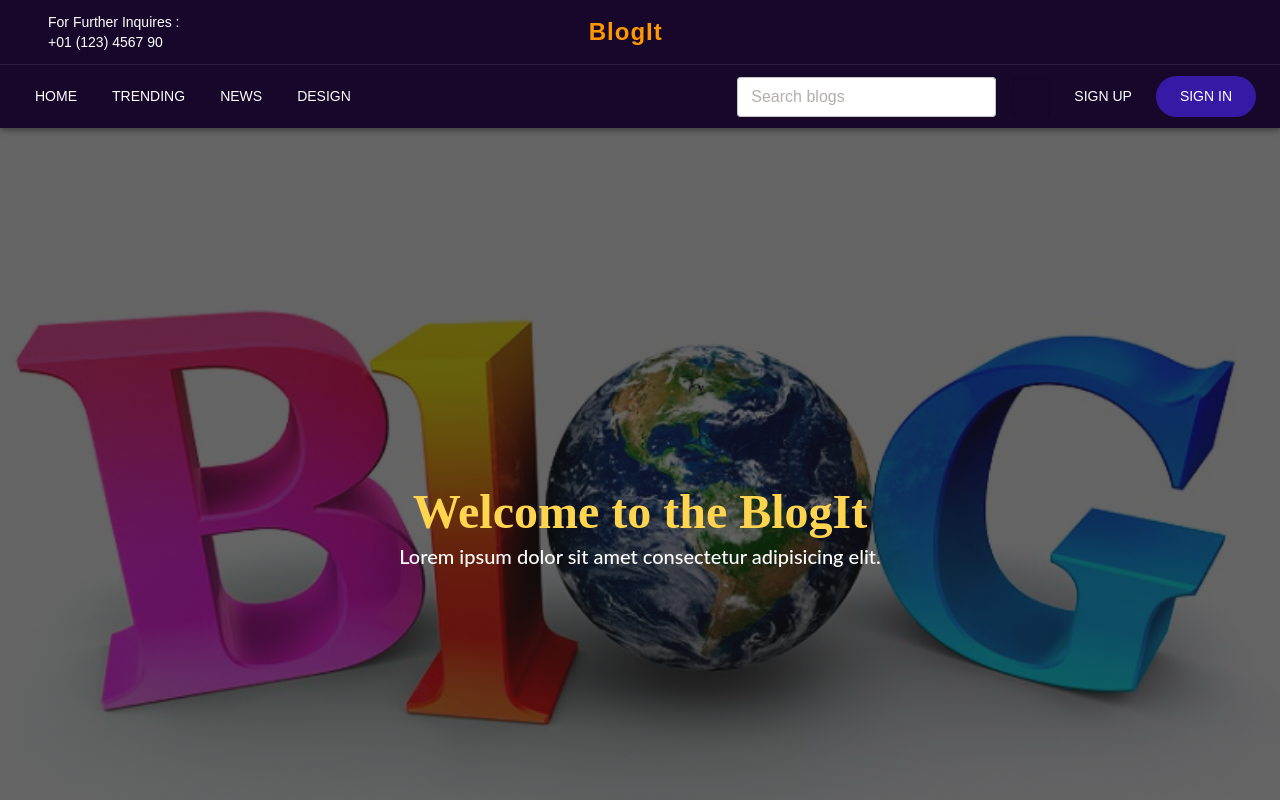
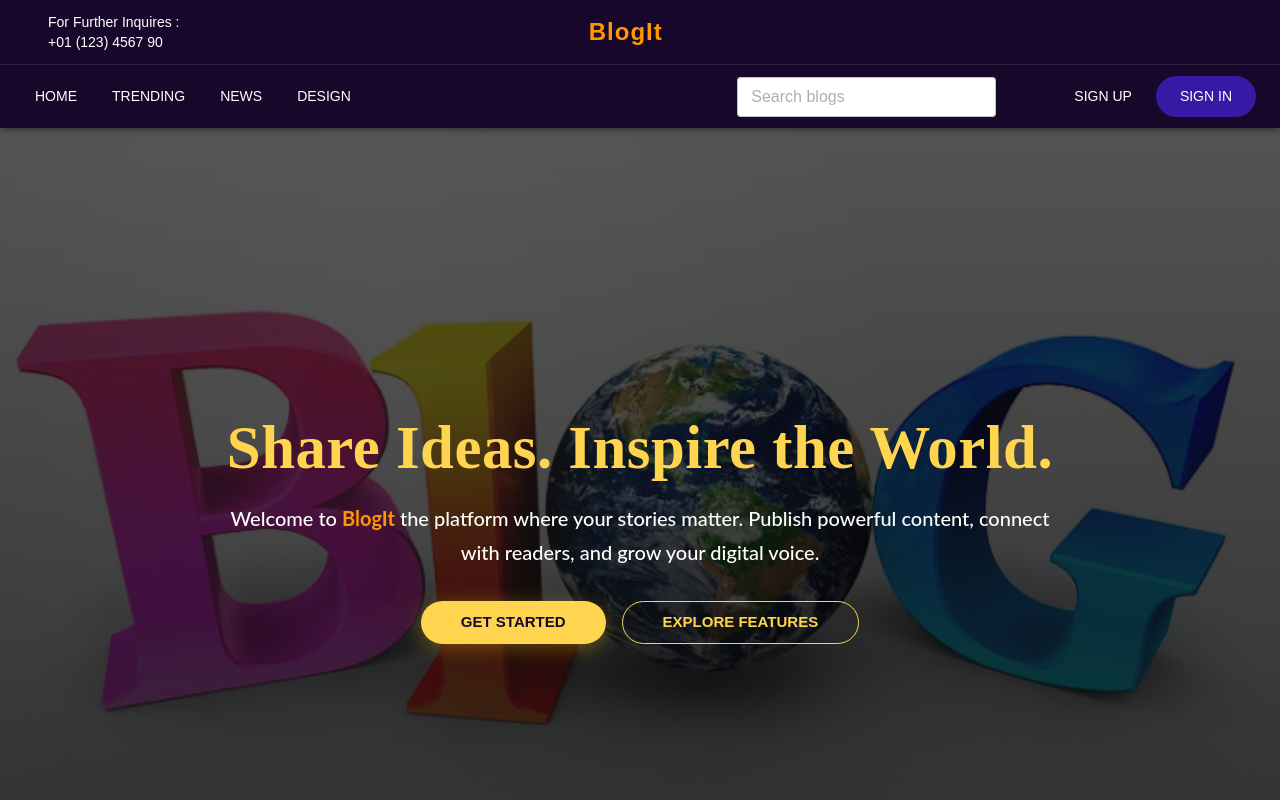
Before and after one commit to JohnMwihaki/BlogIt-Website, a React (Vite) app in the folder client/: page / in a window 1280 px wide. Shown: the top 800 px of the page. Built offline with nearby package versions, Linux system fonts and the light colour scheme; some icons are missing.

Commit message:
Creating a more appealing hero section

```diff
--- a/client/src/pages/landingPage.tsx
+++ b/client/src/pages/landingPage.tsx
@@ -10,47 +10,126 @@ import {
   Typography,
 } from "@mui/material";
 
-
 const image = "./background.jpg";
 
 export default function LandingPage() {
-
   return (
     <>
       <Box
         sx={{
-          backgroundImage: `linear-gradient(rgba(19, 18, 18, 0.65), rgba(19, 18, 18, 0.65)), url(${image})`,
+          position: "relative",
+          backgroundImage: `linear-gradient(rgba(10, 10, 10, 0.7), rgba(10, 10, 10, 0.85)), url(${image})`,
           backgroundSize: "cover",
           backgroundPosition: "center",
           height: "100vh",
           display: "flex",
           alignItems: "center",
           justifyContent: "center",
-          flexDirection: "column",
           textAlign: "center",
-          px: 2,
+          px: 3,
+          color: "var(--smoke-white)",
+          overflow: "hidden",
+        }}
+      >
+
+        <Box
+          sx={{
+            position: "absolute",
+            top: 0,
+            left: 0,
+            width: "100%",
+            height: "100%",
+            background:
+              "radial-gradient(circle at 30% 30%, rgba(255,255,255,0.04), transparent 50%)",
+            zIndex: 1,
+          }}
+        />
+
+        <Box
+          sx={{
+            zIndex: 2,
+            maxWidth: "850px",
+            animation: "fadeInUp 1.6s ease-in-out",
+            "@keyframes fadeInUp": {
+              "0%": { opacity: 0, transform: "translateY(30px)" },
+              "100%": { opacity: 1, transform: "translateY(0)" },
+            },
           }}
         >
           <Typography
-          variant="h3"
+            variant="h2"
             sx={{
+              fontWeight: 800,
+              fontSize: { xs: "2.5rem", md: "3.8rem" },
               color: "var(--golden-yellow)",
               fontFamily: "var(--primary-font)",
-            fontWeight: 700,
+              mb: 2,
+              letterSpacing: "0.5px",
             }}
           >
-          Welcome to the BlogIt
+            Share Ideas. Inspire the World.
           </Typography>
+
           <Typography
             variant="h6"
-          maxWidth="600px"
             sx={{
+              fontSize: { xs: "1rem", md: "1.25rem" },
               color: "var(--smoke-white)",
               fontFamily: "var(--secondary-font)",
+              mb: 4,
+              lineHeight: 1.7,
             }}
           >
-          Lorem ipsum dolor sit amet consectetur adipisicing elit.
+            Welcome to <span style={{color:'var(--orange)'}}><strong>BlogIt</strong></span> the platform where your stories
+            matter. Publish powerful content, connect with readers, and grow
+            your digital voice.
           </Typography>
+
+          <Box
+            sx={{
+              display: "flex",
+              gap: 2,
+              justifyContent: "center",
+              flexWrap: "wrap",
+            }}
+          >
+            <Button
+              variant="contained"
+              size="large"
+              sx={{
+                backgroundColor: "var(--golden-yellow)",
+                color: "var(--dark-blue)",
+                fontWeight: 600,
+                px: 5,
+                borderRadius: "50px",
+                boxShadow: "0 4px 20px rgba(255,215,0,0.3)",
+                "&:hover": {
+                  backgroundColor: "var(--orange)",
+                  boxShadow: "0 6px 24px rgba(255,215,0,0.4)",
+                },
+              }}
+            >
+              Get Started
+            </Button>
+
+            <Button
+              variant="outlined"
+              size="large"
+              sx={{
+                borderColor: "var(--golden-yellow)",
+                color: "var(--golden-yellow)",
+                fontWeight: 600,
+                px: 5,
+                borderRadius: "50px",
+                "&:hover": {
+                  backgroundColor: "rgba(255,215,0,0.1)",
+                },
+              }}
+            >
+              Explore Features
+            </Button>
+          </Box>
+        </Box>
       </Box>
 
       <Container maxWidth="lg">
@@ -62,21 +141,38 @@ export default function LandingPage() {
             fontFamily: "var(--primary-font)",
             fontWeight: 600,
             color: "var(--deep-green)",
-            textAlign:'center'
+            textAlign: "center",
           }}
         >
           Latest Articles
         </Typography>
 
-        <Card sx={{ borderBottom: "1px solid var(--stone-grey)", borderRadius: 0 }}>
+        <Card
+          sx={{ borderBottom: "1px solid var(--stone-grey)", borderRadius: 0 }}
+        >
           <Stack direction="row">
-            <CardMedia component="img" image='../development.jpg' sx={{ width: '50%', objectFit: "cover" }} />
+            <CardMedia
+              component="img"
+              image="../development.jpg"
+              sx={{ width: "50%", objectFit: "cover" }}
+            />
             <Box flex={1}>
               <CardContent>
-                <Typography variant="h5" sx={{ fontFamily: "var(--primary-font)", color: "var(--earth-brown)" }}>
+                <Typography
+                  variant="h5"
+                  sx={{
+                    fontFamily: "var(--primary-font)",
+                    color: "var(--earth-brown)",
+                  }}
+                >
                   Design and Development
                 </Typography>
-                <Typography sx={{ fontFamily: "var(--secondary-font)", color: "var(--dark)" }}>
+                <Typography
+                  sx={{
+                    fontFamily: "var(--secondary-font)",
+                    color: "var(--dark)",
+                  }}
+                >
                   Lorem ipsum dolor sit amet consectetur adipisicing elit.
                 </Typography>
               </CardContent>
@@ -98,16 +194,35 @@ export default function LandingPage() {
           </Stack>
         </Card>
 
-        <Card sx={{ borderBottom: "1px solid var(--stone-grey)", borderRadius: 0 }}>
+        <Card
+          sx={{ borderBottom: "1px solid var(--stone-grey)", borderRadius: 0 }}
+        >
           <Stack direction="row-reverse">
-            <CardMedia component="img" image='../ui.jpg' alt="blog" sx={{ width: '50%', objectFit: "cover" }} />
+            <CardMedia
+              component="img"
+              image="../ui.jpg"
+              alt="blog"
+              sx={{ width: "50%", objectFit: "cover" }}
+            />
             <Box flex={1}>
               <CardContent>
-                <Typography variant="h5" sx={{ fontFamily: "var(--primary-font)", color: "var(--earth-brown)" }}>
+                <Typography
+                  variant="h5"
+                  sx={{
+                    fontFamily: "var(--primary-font)",
+                    color: "var(--earth-brown)",
+                  }}
+                >
                   UI/UX Principles
                 </Typography>
-                <Typography sx={{ fontFamily: "var(--secondary-font)", color: "var(--dark)" }}>
-                  Discover the best practices for clean and user-friendly design.
+                <Typography
+                  sx={{
+                    fontFamily: "var(--secondary-font)",
+                    color: "var(--dark)",
+                  }}
+                >
+                  Discover the best practices for clean and user-friendly
+                  design.
                 </Typography>
               </CardContent>
               <CardActions sx={{ pl: 2, pb: 2 }}>
@@ -128,15 +243,33 @@ export default function LandingPage() {
           </Stack>
         </Card>
 
-        <Card sx={{ borderBottom: "1px solid var(--stone-grey)", borderRadius: 0 }}>
+        <Card
+          sx={{ borderBottom: "1px solid var(--stone-grey)", borderRadius: 0 }}
+        >
           <Stack direction="row">
-            <CardMedia component="img" image='../ai-test.jpg' alt="blog" sx={{ width: '50%', objectFit: "cover" }} />
+            <CardMedia
+              component="img"
+              image="../ai-test.jpg"
+              alt="blog"
+              sx={{ width: "50%", objectFit: "cover" }}
+            />
             <Box flex={1}>
               <CardContent>
-                <Typography variant="h5" sx={{ fontFamily: "var(--primary-font)", color: "var(--earth-brown)" }}>
+                <Typography
+                  variant="h5"
+                  sx={{
+                    fontFamily: "var(--primary-font)",
+                    color: "var(--earth-brown)",
+                  }}
+                >
                   Backend APIs
                 </Typography>
-                <Typography sx={{ fontFamily: "var(--secondary-font)", color: "var(--dark)" }}>
+                <Typography
+                  sx={{
+                    fontFamily: "var(--secondary-font)",
+                    color: "var(--dark)",
+                  }}
+                >
                   Understand how RESTful APIs are built and consumed.
                 </Typography>
               </CardContent>
@@ -158,15 +291,33 @@ export default function LandingPage() {
           </Stack>
         </Card>
 
-        <Card sx={{ borderBottom: "1px solid var(--stone-grey)", borderRadius: 0 }}>
+        <Card
+          sx={{ borderBottom: "1px solid var(--stone-grey)", borderRadius: 0 }}
+        >
           <Stack direction="row-reverse">
-            <CardMedia component="img" image='../auth.jpg' alt="blog" sx={{ width: '50%', objectFit: "cover" }} />
+            <CardMedia
+              component="img"
+              image="../auth.jpg"
+              alt="blog"
+              sx={{ width: "50%", objectFit: "cover" }}
+            />
             <Box flex={1}>
               <CardContent>
-                <Typography variant="h5" sx={{ fontFamily: "var(--primary-font)", color: "var(--earth-brown)" }}>
+                <Typography
+                  variant="h5"
+                  sx={{
+                    fontFamily: "var(--primary-font)",
+                    color: "var(--earth-brown)",
+                  }}
+                >
                   Authentication and Security
                 </Typography>
-                <Typography sx={{ fontFamily: "var(--secondary-font)", color: "var(--dark)" }}>
+                <Typography
+                  sx={{
+                    fontFamily: "var(--secondary-font)",
+                    color: "var(--dark)",
+                  }}
+                >
                   A beginner’s guide to securing your web apps.
                 </Typography>
               </CardContent>
@@ -188,16 +339,35 @@ export default function LandingPage() {
           </Stack>
         </Card>
 
-        <Card sx={{ borderBottom: "1px solid var(--stone-grey)", borderRadius: 0 }}>
+        <Card
+          sx={{ borderBottom: "1px solid var(--stone-grey)", borderRadius: 0 }}
+        >
           <Stack direction="row">
-            <CardMedia component="img" image='../testing.jpg' alt="blog" sx={{ width: '50%', objectFit: "cover" }} />
+            <CardMedia
+              component="img"
+              image="../testing.jpg"
+              alt="blog"
+              sx={{ width: "50%", objectFit: "cover" }}
+            />
             <Box flex={1}>
               <CardContent>
-                <Typography variant="h5" sx={{ fontFamily: "var(--primary-font)", color: "var(--earth-brown)" }}>
+                <Typography
+                  variant="h5"
+                  sx={{
+                    fontFamily: "var(--primary-font)",
+                    color: "var(--earth-brown)",
+                  }}
+                >
                   Testing Strategies
                 </Typography>
-                <Typography sx={{ fontFamily: "var(--secondary-font)", color: "var(--dark)" }}>
-                  Why testing matters and how to get started with tools like Jest.
+                <Typography
+                  sx={{
+                    fontFamily: "var(--secondary-font)",
+                    color: "var(--dark)",
+                  }}
+                >
+                  Why testing matters and how to get started with tools like
+                  Jest.
                 </Typography>
               </CardContent>
               <CardActions sx={{ pl: 2, pb: 2 }}>
@@ -218,15 +388,33 @@ export default function LandingPage() {
           </Stack>
         </Card>
 
-        <Card sx={{ borderBottom: "1px solid var(--stone-grey)", borderRadius: 0 }}>
+        <Card
+          sx={{ borderBottom: "1px solid var(--stone-grey)", borderRadius: 0 }}
+        >
           <Stack direction="row-reverse">
-            <CardMedia component="img" image='../deploy.jpg' alt="blog" sx={{ width: '50%', objectFit: "cover" }} />
+            <CardMedia
+              component="img"
+              image="../deploy.jpg"
+              alt="blog"
+              sx={{ width: "50%", objectFit: "cover" }}
+            />
             <Box flex={1}>
               <CardContent>
-                <Typography variant="h5" sx={{ fontFamily: "var(--primary-font)", color: "var(--earth-brown)" }}>
+                <Typography
+                  variant="h5"
+                  sx={{
+                    fontFamily: "var(--primary-font)",
+                    color: "var(--earth-brown)",
+                  }}
+                >
                   Deployment Basics
                 </Typography>
-                <Typography sx={{ fontFamily: "var(--secondary-font)", color: "var(--dark)" }}>
+                <Typography
+                  sx={{
+                    fontFamily: "var(--secondary-font)",
+                    color: "var(--dark)",
+                  }}
+                >
                   Learn how to deploy your full-stack app step by step.
                 </Typography>
               </CardContent>
```
Lines whose indentation alone changed are shown as unchanged.
